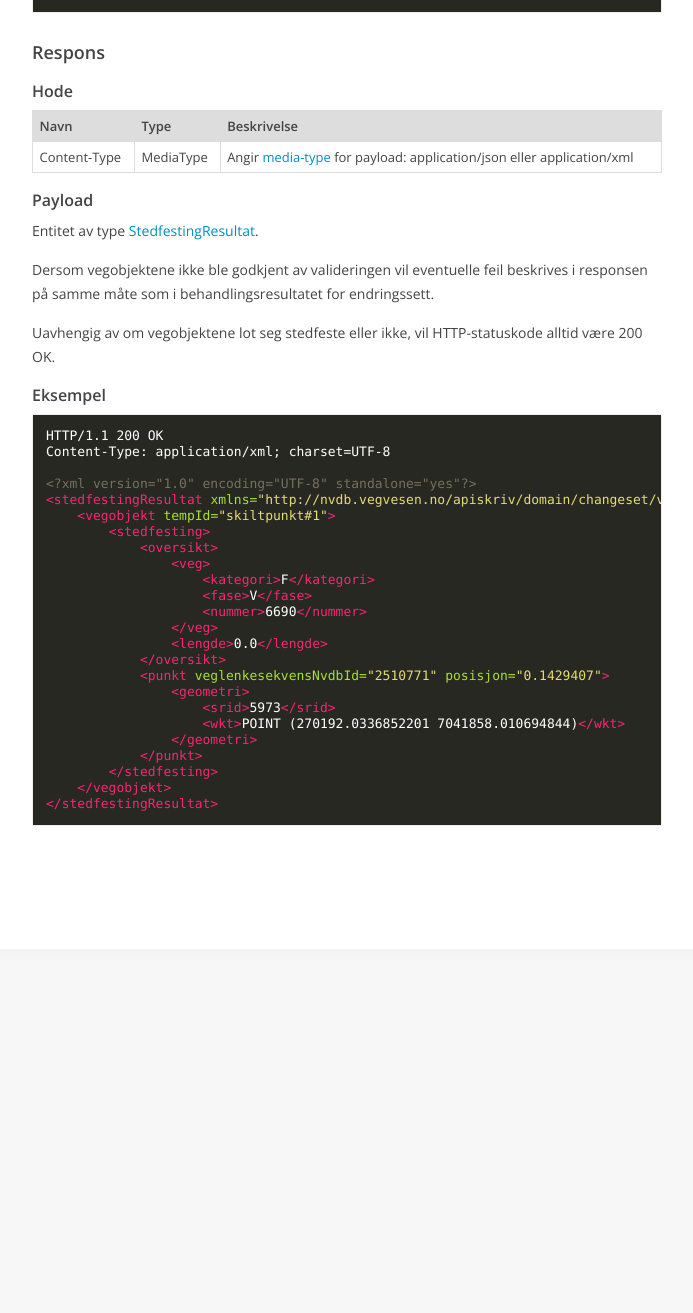
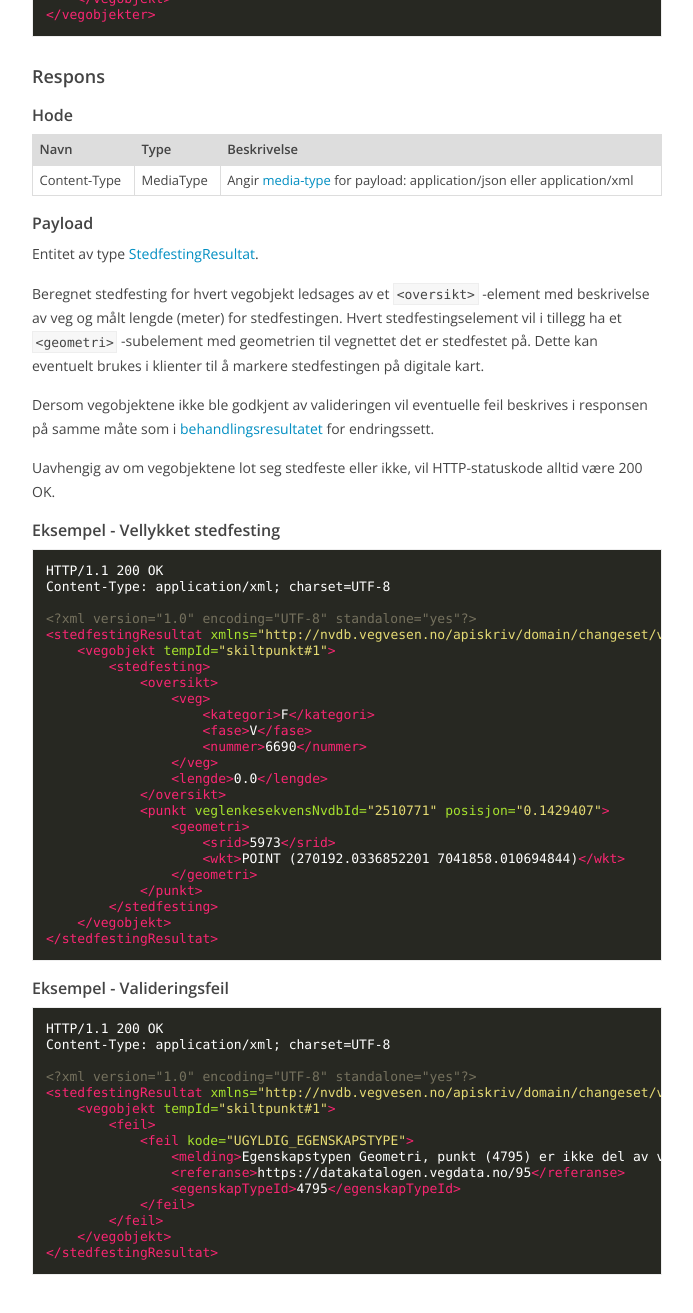
Before and after one commit to nvdb-vegdata/apiskrivdokumentasjon, a Jekyll site: the page built from stedfesting/api-referanse.md, in a window 1280 px wide and 1400 px high, scrolled down 1807 px. Shown: the top 1313 px of the window, without its empty margins (433-1126 px from the left). Built offline with Jekyll 4.4.1, drawn with Linux system fonts in a browser that asks for light colours; our own code applies the rules of GitHub Pages for plain Markdown files; before the commit the page ends 2826 px from its top, so only the background shows below that; some of the changed text lies outside the part shown.

Commit message:
Final iteration of doc for /stedfest

````diff
--- a/stedfesting/api-referanse.md
+++ b/stedfesting/api-referanse.md
@@ -18,10 +18,10 @@ permalink: /stedfesting/api-referanse
 Dette kommando-endepunktet beregner gyldig stedfesting for vegobjekter med geometriegenskap(er). Responsen kan brukes
 direkte på de samme vegobjektene i et endringssett.
 
-Dette endepunktet gir synkron respons og medfører ingen endringer i NVDB.
-
 Dersom requesten ikke angir ønsket veg (vegkategori, vegfase og vegnummer) for stedfestingen, beregnes stedfestingen til nærmeste
 vegnett med vegkategori E, R, F eller K.
+
+Dette endepunktet gir synkron respons. Responstiden er korrellert med antall vegobjekter i payloaden.
 
 #### Mønster
 
@@ -95,12 +95,17 @@ Content-Type|MediaType|Angir [media-type](https://www.iana.org/assignments/media
 
 Entitet av type [StedfestingResultat](https://www.vegvesen.no/nvdb/apiskriv/rest/v3/stedfest/stedfest-resultat.xsd).
 
+Beregnet stedfesting for hvert vegobjekt ledsages av et ```<oversikt>``` -element med beskrivelse av veg og målt
+lengde (meter) for stedfestingen. Hvert stedfestingselement vil i tillegg ha et ```<geometri>``` -subelement med geometrien
+til vegnettet det er stedfestet på. Dette kan eventuelt brukes i klienter til å markere stedfestingen på digitale
+kart.
+
 Dersom vegobjektene ikke ble godkjent av valideringen vil eventuelle feil beskrives i responsen på samme måte som i
-behandlingsresultatet for endringssett.
+[behandlingsresultatet](../endringssett/behandlingsresultat.md) for endringssett.
 
 Uavhengig av om vegobjektene lot seg stedfeste eller ikke, vil HTTP-statuskode alltid være 200 OK.
 
-##### Eksempel
+##### Eksempel - Vellykket stedfesting
 
 ```xml
 HTTP/1.1 200 OK
@@ -128,4 +133,23 @@ Content-Type: application/xml; charset=UTF-8
     </vegobjekt>
 </stedfestingResultat>
 ```
-<br/>
+
+##### Eksempel - Valideringsfeil
+
+```xml
+HTTP/1.1 200 OK
+Content-Type: application/xml; charset=UTF-8
+
+<?xml version="1.0" encoding="UTF-8" standalone="yes"?>
+<stedfestingResultat xmlns="http://nvdb.vegvesen.no/apiskriv/domain/changeset/v3">
+    <vegobjekt tempId="skiltpunkt#1">
+        <feil>
+            <feil kode="UGYLDIG_EGENSKAPSTYPE">
+                <melding>Egenskapstypen Geometri, punkt (4795) er ikke del av vegobjekttypen Skiltpunkt (95)</melding>
+                <referanse>https://datakatalogen.vegdata.no/95</referanse>
+                <egenskapTypeId>4795</egenskapTypeId>
+            </feil>
+        </feil>
+    </vegobjekt>
+</stedfestingResultat>
+```
````
Also changed, not shown: other parts of stedfesting/api-referanse.md (+2 -2 lines), stedfesting/introduksjon.md (+14 -6 lines).
